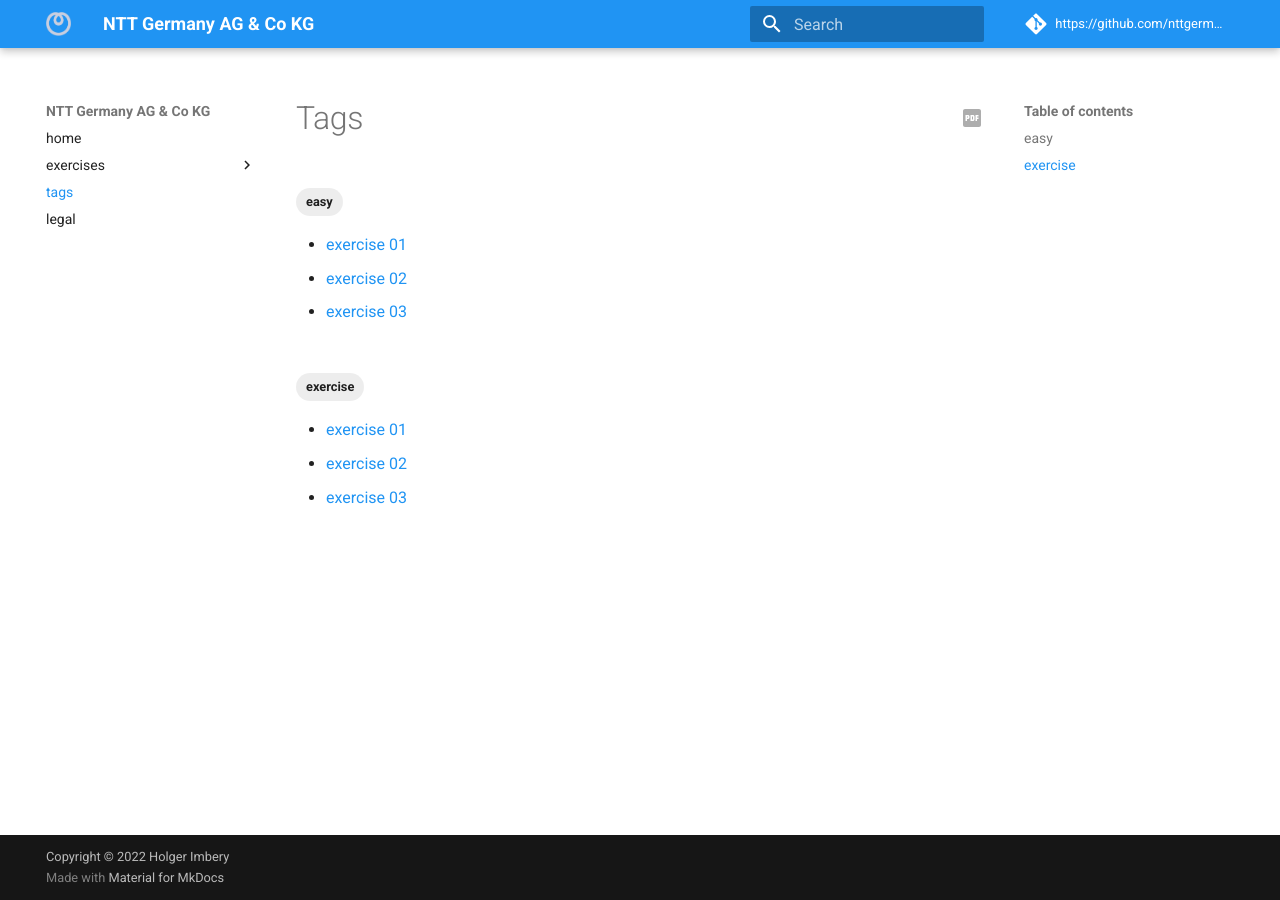
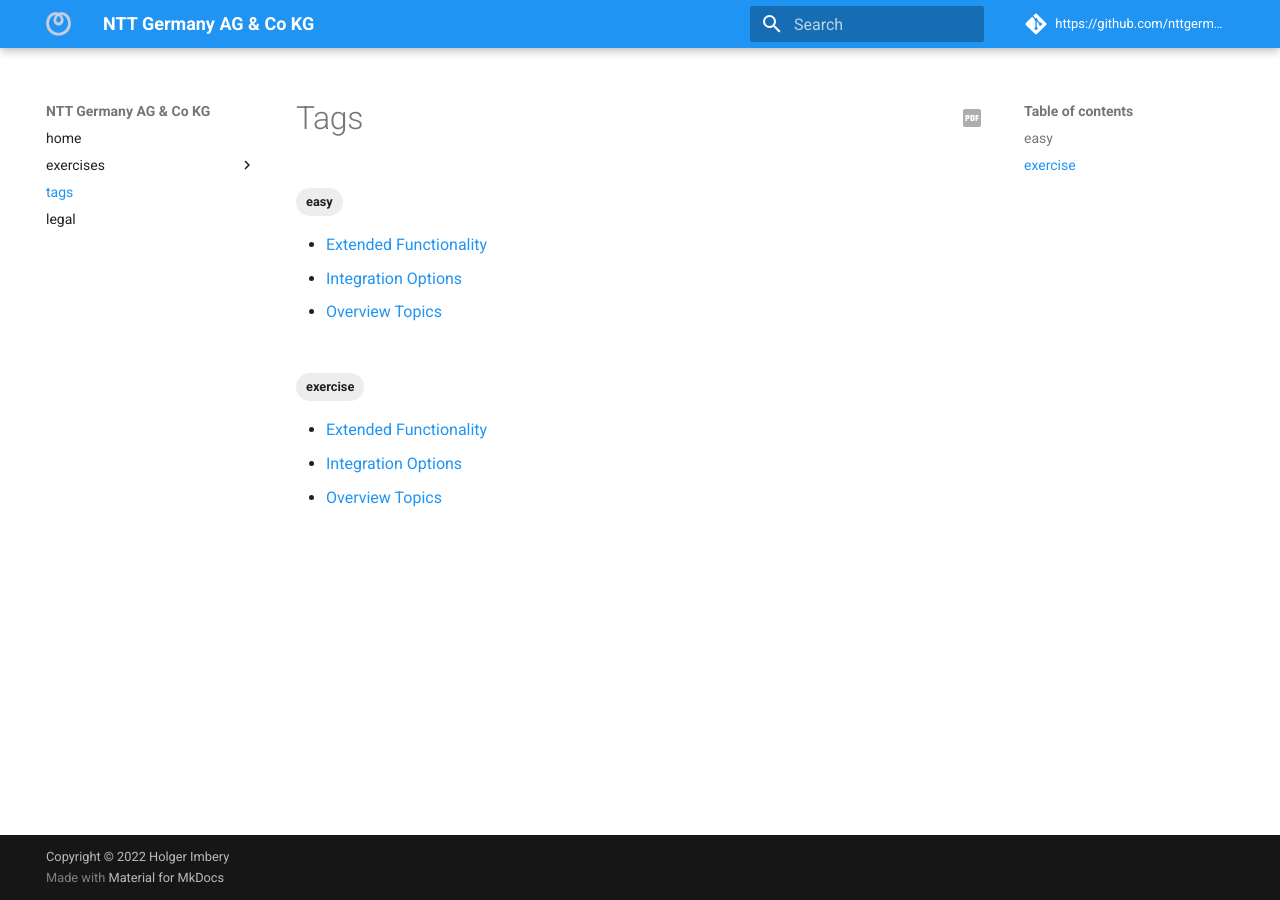
Before and after one commit to nttgermany/PVAinaday-documentation, an MkDocs documentation site: the page built from docs/tags.md, in a window 1280 px wide. Built offline with MkDocs 1.6.1 and Material for MkDocs 9.7.7, drawn with Linux system fonts in a browser that asks for light colours; comment, search, counter and statistics services are not loaded.

Commit message:
Update mkdocs.yml

```diff
--- a/mkdocs.yml
+++ b/mkdocs.yml
@@ -15,9 +15,9 @@ nav:
     - home: index.md
     - exercises:
 #      - exercise.md
-      - exercise 01: exercise_01.md
-      - exercise 02: exercise_02.md
-      - exercise 03: exercise_03.md
+      - Overview Topics: exercise_01.md
+      - Extended Functionality: exercise_02.md
+      - Integration Options: exercise_03.md
     - tags: tags.md
     - legal: https://services.global.ntt/de-de/legal
 theme:
```
